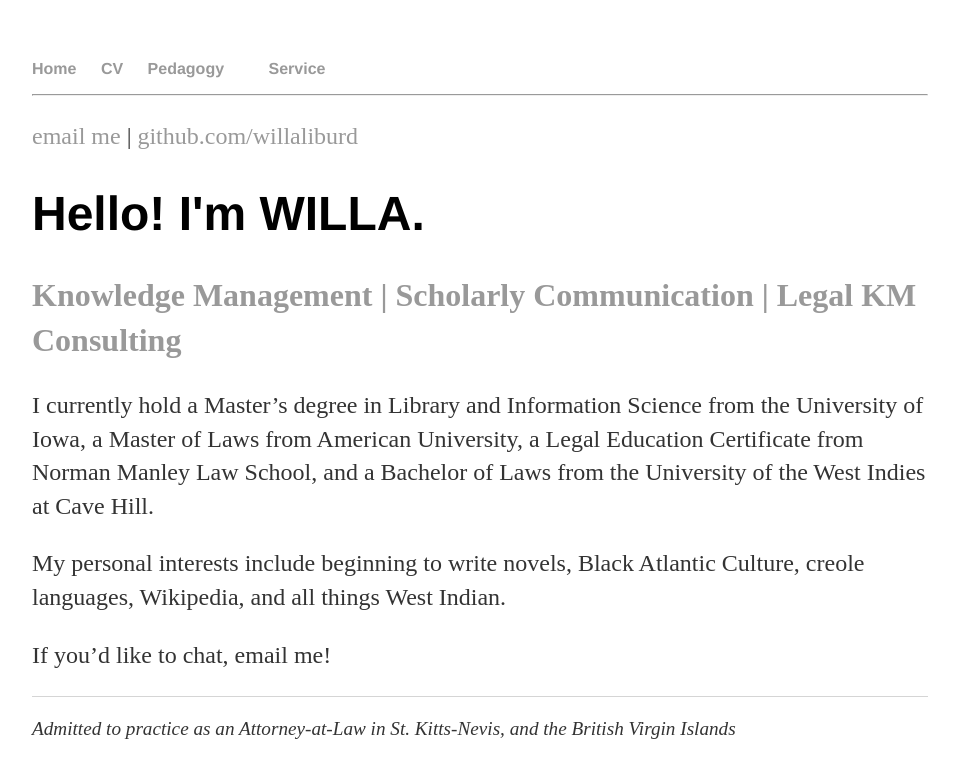
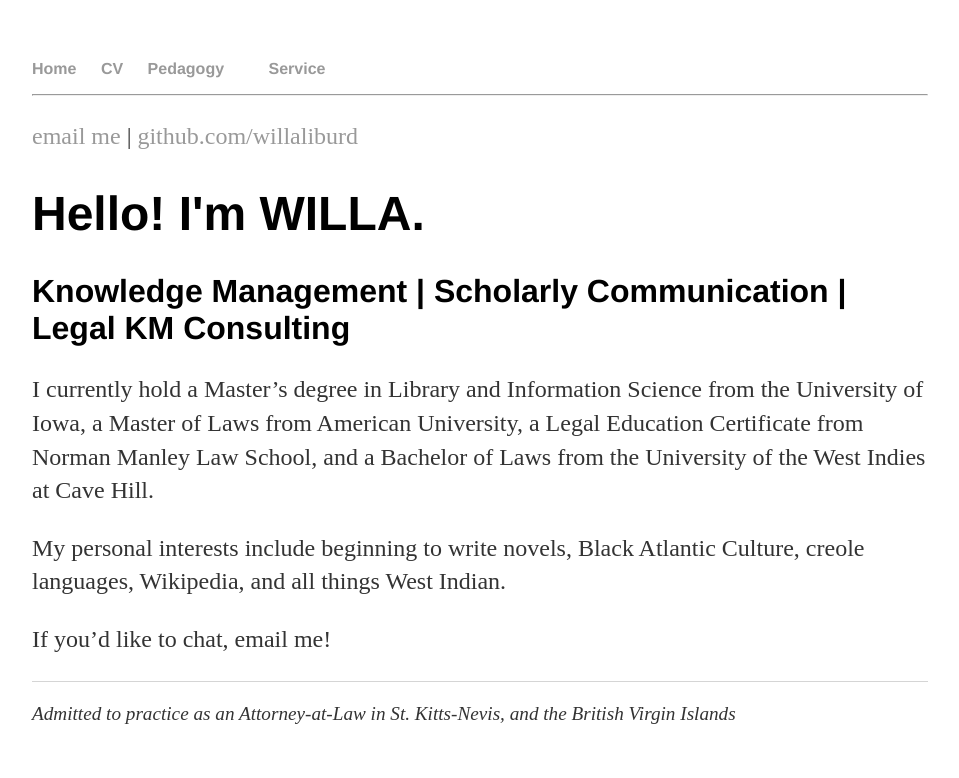
Before and after one commit to willaliburd/willaliburd.github.io, a Jekyll site: the page built from index.html, in a window 1280 px wide. Shown: the top 778 px of the page, without its empty margins (160-1119 px from the left). Built offline with Jekyll 4.4.1, drawn with Linux system fonts in a browser that asks for light colours.

Commit message:
Update main.css

```diff
--- a/css/main.css
+++ b/css/main.css
@@ -25,8 +25,7 @@ h1 {
 }
 h2 {
     font-size: 2em;
-       line-height: 1.4em;
-    color: #999;
+    font-family:'Helvetica', 'Arial', 'Sans-Serif';
 }
 p {
     font-size: 1.5em;
```
